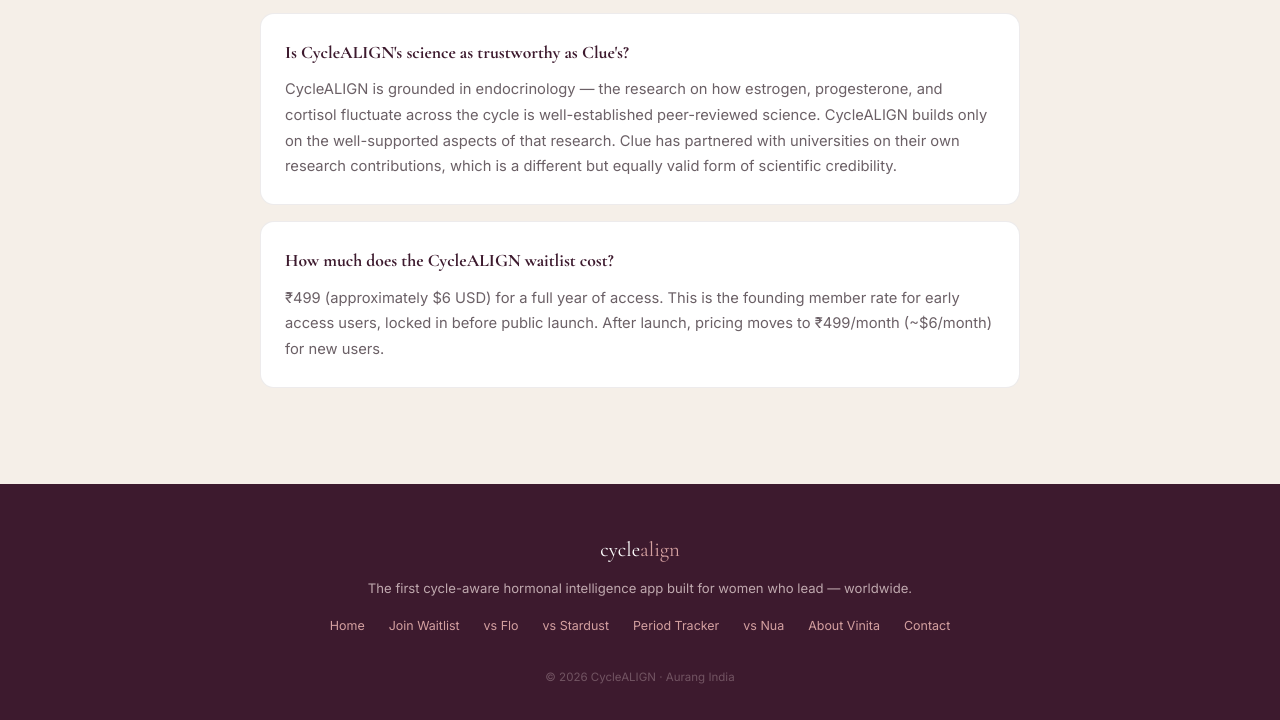
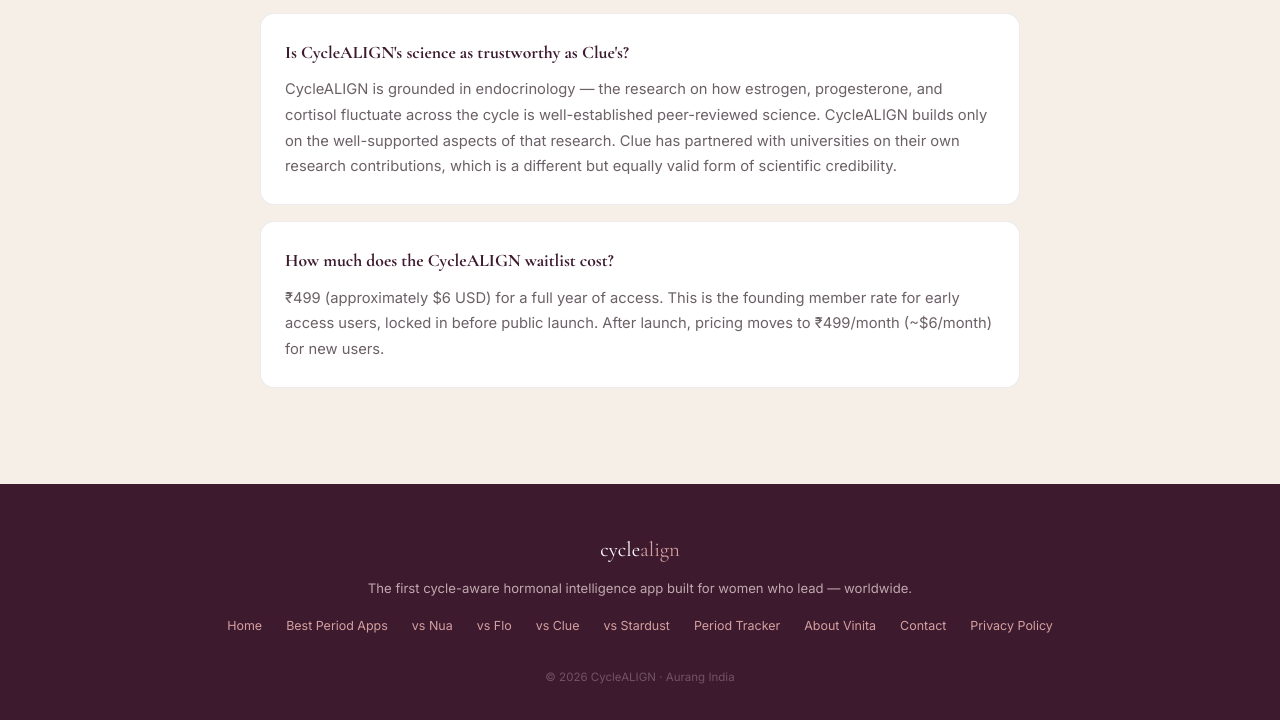
Before and after one commit to vinitathakur284-byte/CycleAlign2, a plain HTML site: page cyclealign-vs-clue.html in a window 1280 px wide. Shown: the part 6520-7240 px from the top of the page. Drawn offline with nearby package versions, Linux system fonts and the light colour scheme.

Commit message:
Update cyclealign-vs-clue.html

```diff
--- a/cyclealign-vs-clue.html
+++ b/cyclealign-vs-clue.html
@@ -9,8 +9,8 @@
 <meta property="og:title" content="CycleALIGN vs Clue — Which Is Right for Working Women?"/>
 <meta property="og:description" content="Honest side-by-side comparison of CycleALIGN and Clue — features, pricing, cycle syncing, and which one fits your goals."/>
 <meta property="og:type" content="article"/>
-<meta property="og:url" content="https://www.cyclealign.in/cyclealign-vs-clue.html"/>
-<link rel="canonical" href="https://www.cyclealign.in/cyclealign-vs-clue.html"/>
+<meta property="og:url" content="https://www.cyclealign.in/cyclealign-vs-clue"/>
+<link rel="canonical" href="https://www.cyclealign.in/cyclealign-vs-clue"/>
 <meta name="twitter:card" content="summary_large_image"/>
 <meta name="author" content="Vinita Thakur, Aurang India"/>
 <meta name="robots" content="index, follow, max-snippet:-1, max-image-preview:large"/>
@@ -303,16 +303,18 @@ footer a:hover{color:var(--white)}
 <footer>
   <div class="fbrand">cycle<span>align</span></div>
   <p>The first cycle-aware hormonal intelligence app built for women who lead — worldwide.</p>
-  <div class="footer-links">
-    <a href="/">Home</a>
-    <a href="/#waitlist">Join Waitlist</a>
-    <a href="/cyclealign-vs-flo.html">vs Flo</a>
-    <a href="/cyclealign-vs-stardust.html">vs Stardust</a>
-    <a href="/period-tracker.html">Period Tracker</a>
-    <a href="/cyclealign-vs-nua.html">vs Nua</a>
-    <a href="/#founder">About Vinita</a>
-    <a href="mailto:hellocyclealign@gmail.com">Contact</a>
-  </div>
+<div class="footer-links">
+  <a href="/">Home</a>
+  <a href="/best-period-tracker-apps-india-2026">Best Period Apps</a>
+  <a href="/cyclealign-vs-nua">vs Nua</a>
+  <a href="/cyclealign-vs-flo">vs Flo</a>
+  <a href="/cyclealign-vs-clue">vs Clue</a>
+  <a href="/cyclealign-vs-stardust">vs Stardust</a>
+  <a href="/period-tracker">Period Tracker</a>
+  <a href="/#founder">About Vinita</a>
+  <a href="mailto:hellocyclealign@gmail.com">Contact</a>
+  <a href="/privacy">Privacy Policy</a>
+</div>
   <p style="margin-top:2rem;opacity:0.4;font-size:0.72rem">© 2026 CycleALIGN · Aurang India</p>
 </footer>
 
```
